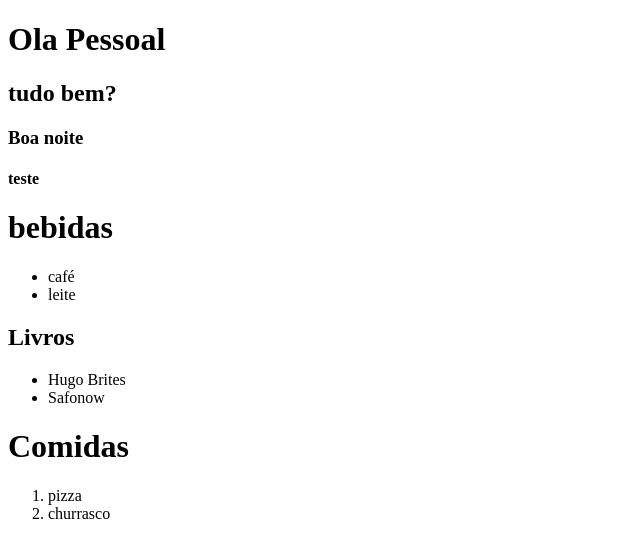
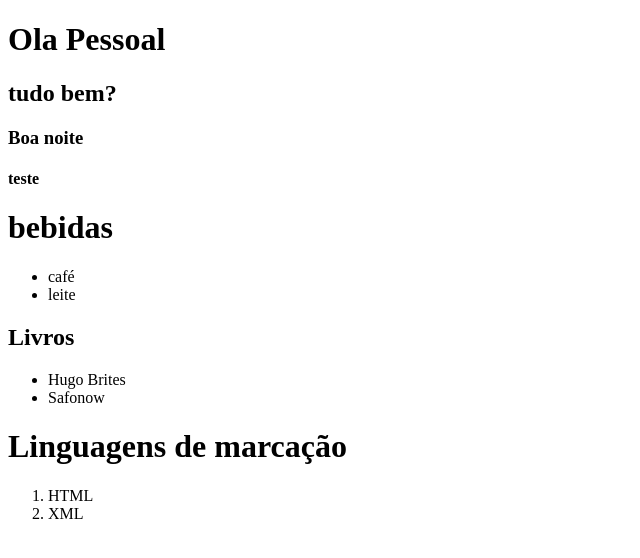
Before and after one commit to hugobritesxs007/aula, a plain HTML site: page index.html in a window 1280 px wide. Shown: the whole page, without its empty margins (0-640 px from the left). Drawn offline with Linux system fonts and the light colour scheme.

Commit message:
ADD LINGUAGENS DE MARCAÇÃO

```diff
--- a/index.html
+++ b/index.html
@@ -25,10 +25,10 @@
      <li>Safonow</li>
     </ul>
 
-    <h1>Comidas</h1>
+    <h1>Linguagens de marcação</h1>
     <ol>
-        <li>pizza</li>
-        <li>churrasco</li>
+        <li>HTML</li>
+        <li>XML</li>
 
     </ol>
 </html>
```
